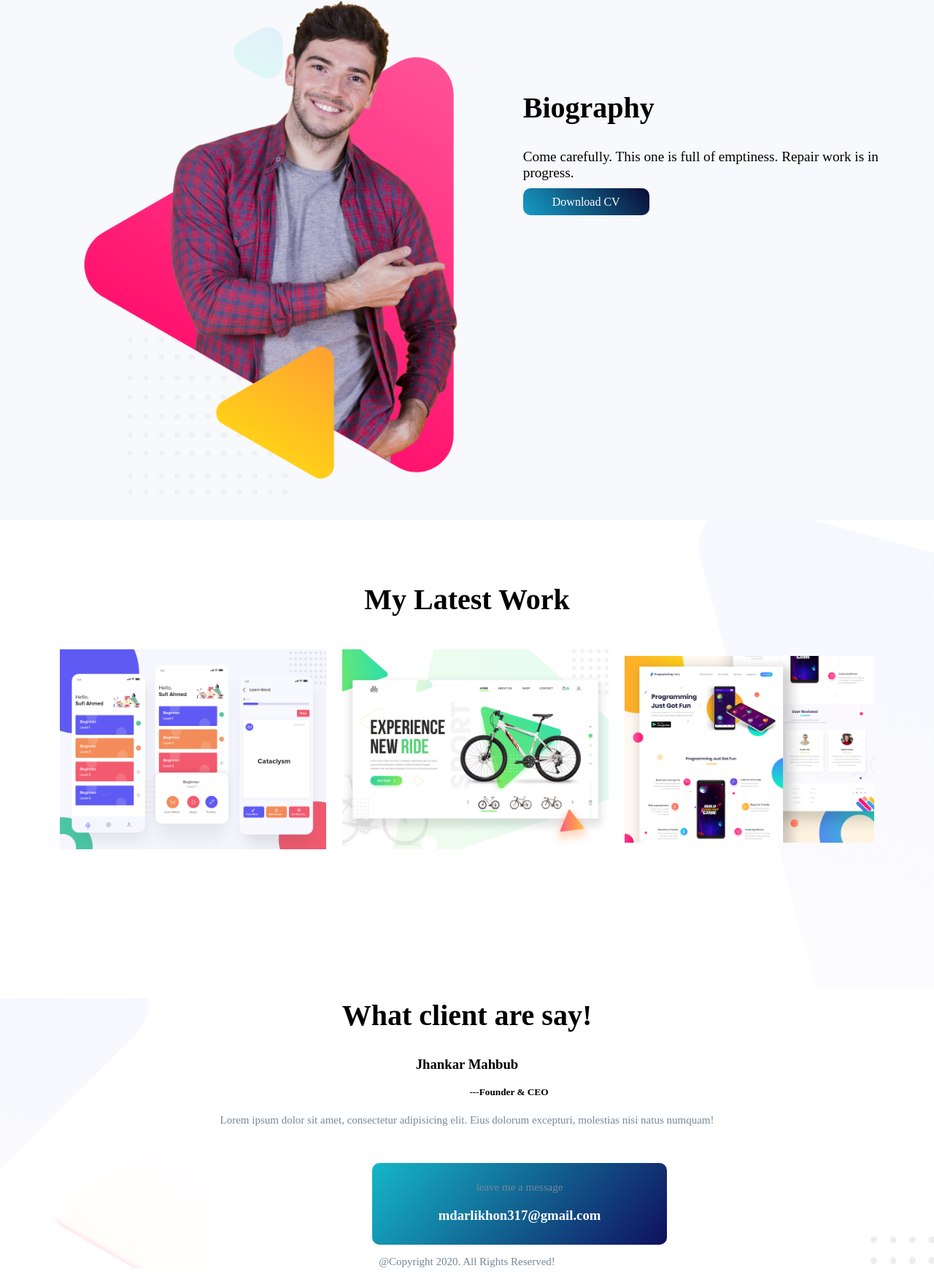
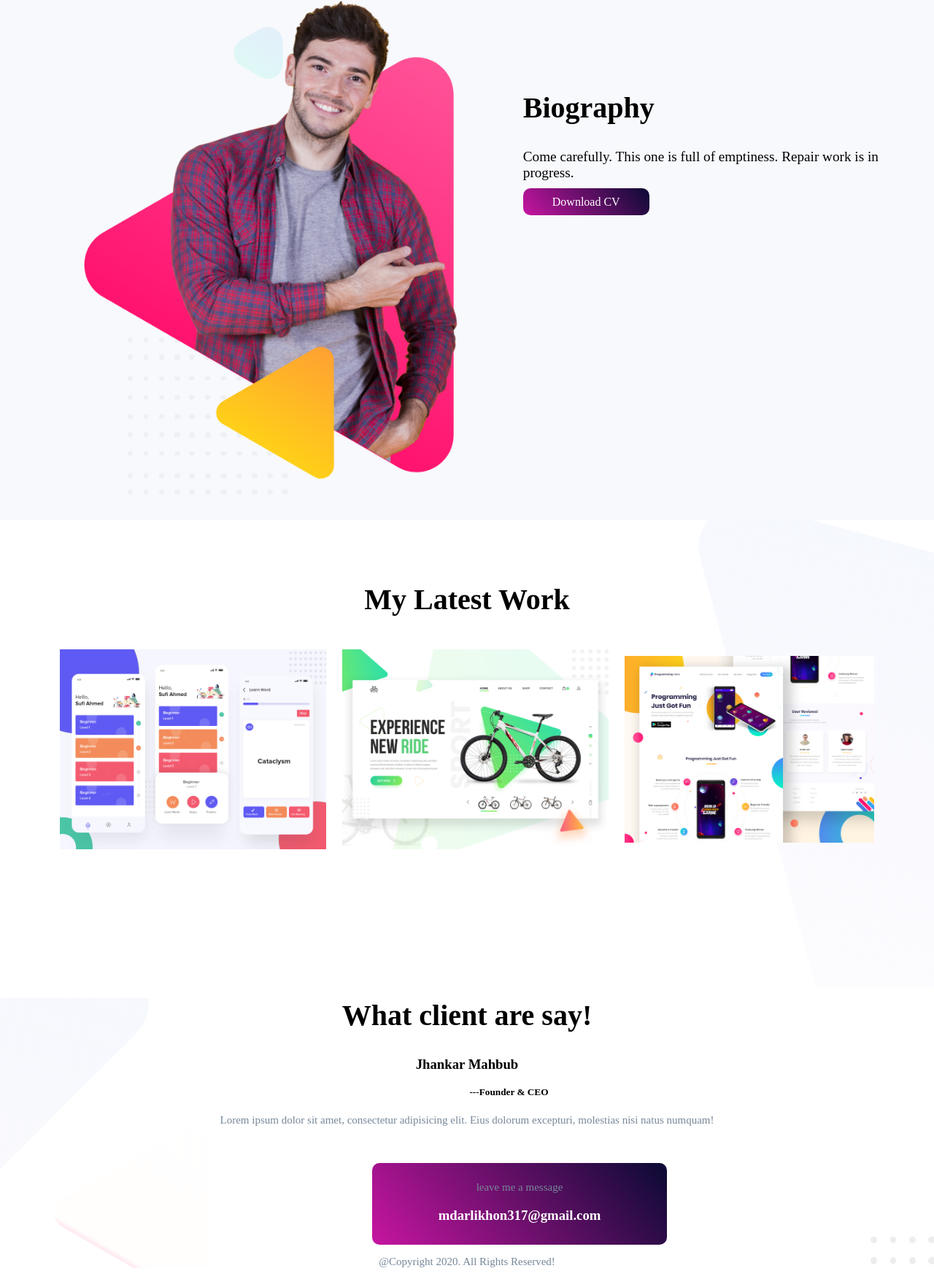
Before and after one commit to ashik317/Assignment_01, a plain HTML site: page index.html in a window 1280 px wide. Shown: the part 787-2540 px from the top of the page at 73% size. Drawn offline with Linux system fonts and the light colour scheme.

Commit message:
Update style.css

```diff
--- a/style.css
+++ b/style.css
@@ -57,7 +57,7 @@
 
         .button{
             text-decoration: none;
-            background-image: linear-gradient(50deg,#159ec7, rgb(10, 10, 51));
+            background-image: linear-gradient(50deg,#c715a1, rgb(10, 10, 51));
             padding: 10px 40px;
             border-radius: 10px;
             color: white;
@@ -105,7 +105,7 @@
 
         .button1{
             text-align: center;
-            background-image: linear-gradient(130deg,#15b7c7, rgb(16, 16, 93));
+            background-image: linear-gradient(50deg,#c715a1, rgb(10, 10, 51));
             padding: 10px;
             border-radius: 10px;
             color: white;
```
